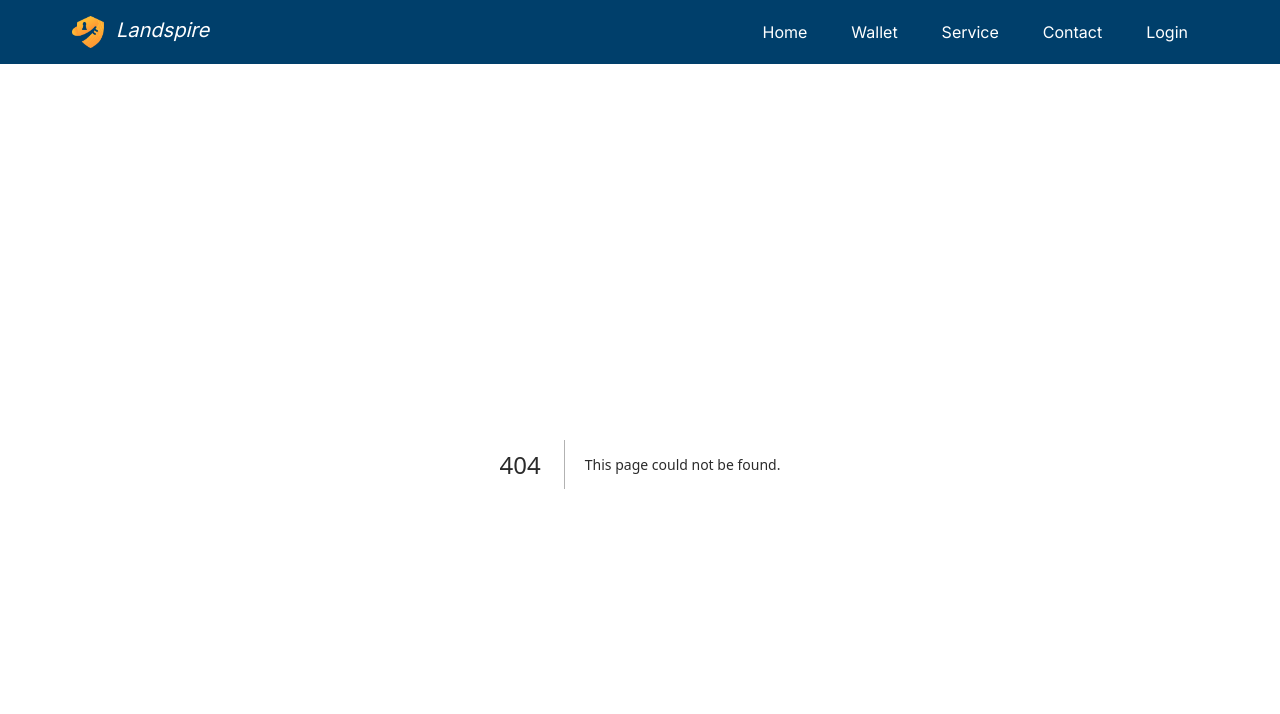
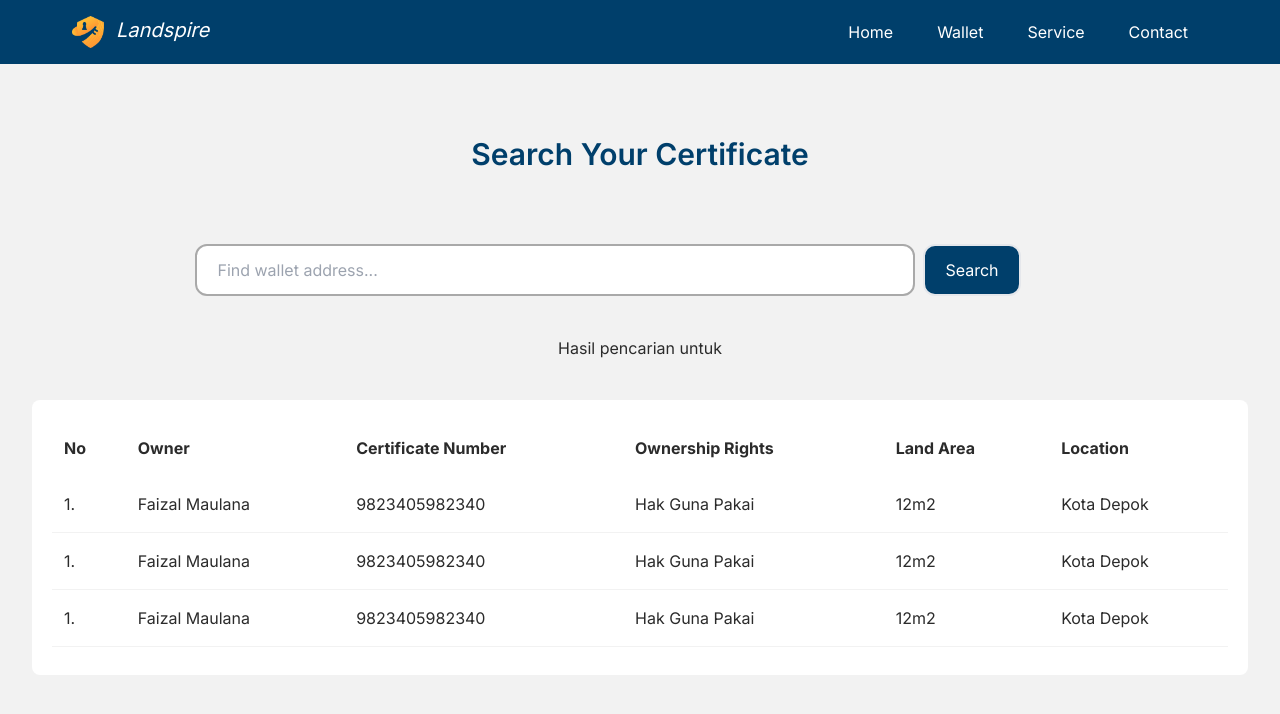
Before and after one commit to Rqwannn/Landspire, a Next.js app in the folder landspire_v1/: page /search in a window 1280 px wide. Before the commit this address had no page. Shown: the top 714 px of the page. Built offline with nearby package versions, Linux system fonts and the light colour scheme.

Commit message:
feat: table daftar

```diff
--- a/landspire_v1/src/app/components/Navbar/index.tsx
+++ b/landspire_v1/src/app/components/Navbar/index.tsx
@@ -13,7 +13,7 @@ const Navbar = () => {
                     <li className="hover:bg-[#424ab6] py-1 px-2 rounded-lg duration-300"><Link href="/">Wallet</Link></li>
                     <li className="hover:bg-[#424ab6] py-1 px-2 rounded-lg duration-300"><Link href="/">Service</Link></li>
                     <li className="hover:bg-[#424ab6] py-1 px-2 rounded-lg duration-300"><Link href="/">Contact</Link></li>
-                    <li className="hover:bg-[#424ab6] py-1 px-2 rounded-lg duration-300"><Link href="/">Login</Link></li>
+                    {/* <li className="hover:bg-[#424ab6] py-1 px-2 rounded-lg duration-300"><Link href="/">Login</Link></li> */}
                 </ul>
             </div>
         </nav>
--- /dev/null
+++ b/landspire_v1/src/app/components/Table/index.tsx
@@ -0,0 +1,65 @@
+'use-client';
+
+import style from "./style.module.css";
+
+const Table = () => {
+  return (
+    <>
+      {/* Search feature */}
+      <form action="" className="flex justify-center w-full max-w-[95%] gap-2 mb-10">
+        <input type="text" className="border-landspire_dark_gray border-2 py-3 px-5 w-[720px] rounded-xl box-border" placeholder="Find wallet address..." />
+        <input type="submit" value="Search"  className="bg-landspire_blue text-landspire_white border-2 py-3 px-5 rounded-xl box-border" />
+      </form>
+
+      <p className="mb-10 text-center">Hasil pencarian untuk</p>
+
+      {/* Table */}
+      <div className="w-full flex justify-center">
+        <div className={`w-[95%] ${style.table_container} bg-landspire_white box-border px-5 pt-5 pb-7 rounded-lg`}>
+          <table className={`${style.custom_table}`}>
+            <thead>
+              <tr>
+                <th>No</th>
+                <th>Owner</th>
+                <th>Certificate Number</th>
+                <th>Ownership Rights</th>
+                <th>Land Area</th>
+                <th>Location</th>
+              </tr>
+            </thead>
+            <tbody>
+              <tr>
+                <td>1.</td>
+                <td>Faizal Maulana</td>
+                <td>9823405982340</td>
+                <td>Hak Guna Pakai</td>
+                <td>12m2</td>
+                <td>Kota Depok</td>
+              </tr>
+
+              <tr>
+                <td>1.</td>
+                <td>Faizal Maulana</td>
+                <td>9823405982340</td>
+                <td>Hak Guna Pakai</td>
+                <td>12m2</td>
+                <td>Kota Depok</td>
+              </tr>
+
+              <tr>
+                <td>1.</td>
+                <td>Faizal Maulana</td>
+                <td>9823405982340</td>
+                <td>Hak Guna Pakai</td>
+                <td>12m2</td>
+                <td>Kota Depok</td>
+              </tr>
+            </tbody>
+          </table>
+        </div>
+      </div>
+    </>
+  );
+}
+
+export default Table;
--- /dev/null
+++ b/landspire_v1/src/app/components/Table/style.module.css
@@ -0,0 +1,17 @@
+.table_container {
+  display: flex;
+  justify-content: center;
+}
+
+.custom_table {
+  width: 100%;
+}
+
+.custom_table th, .custom_table td {
+  padding: 16px 12px;
+  text-align: left;
+}
+
+.custom_table tbody tr {
+  border-bottom: 1px solid #f2f2f2;
+}
--- a/landspire_v1/src/app/globals.css
+++ b/landspire_v1/src/app/globals.css
@@ -17,13 +17,8 @@
 }
 
 body {
+  background-color: #f2f2f2;
   color: #fff;
-  /* background: linear-gradient(
-      to bottom,
-      transparent,
-      rgb(var(--background-end-rgb))
-    )
-    rgb(var(--background-start-rgb)); */
 }
 
 @layer utilities {
--- /dev/null
+++ b/landspire_v1/src/app/search/page.tsx
@@ -0,0 +1,13 @@
+import Table from "../components/Table";
+
+const search = () => {
+  return (
+    <>
+      <h1 className="text-center my-[72px] text-landspire_blue text-3xl font-semibold">Search Your Certificate</h1>
+
+      <Table />
+    </>
+  )
+}
+
+export default search;
--- a/landspire_v1/tailwind.config.ts
+++ b/landspire_v1/tailwind.config.ts
@@ -20,7 +20,7 @@ const config: Config = {
         "landspire_yellow":"#FFBA35",
         "landspire_white":"#ffffff",
         "landspire_gray":"#f2f2f2",
-        "landspire_dark_gray":"#d90909",
+        "landspire_dark_gray":"#a9a9a9",
         "landspire_pastel":"#d9d9d9"
       }
     },
```
